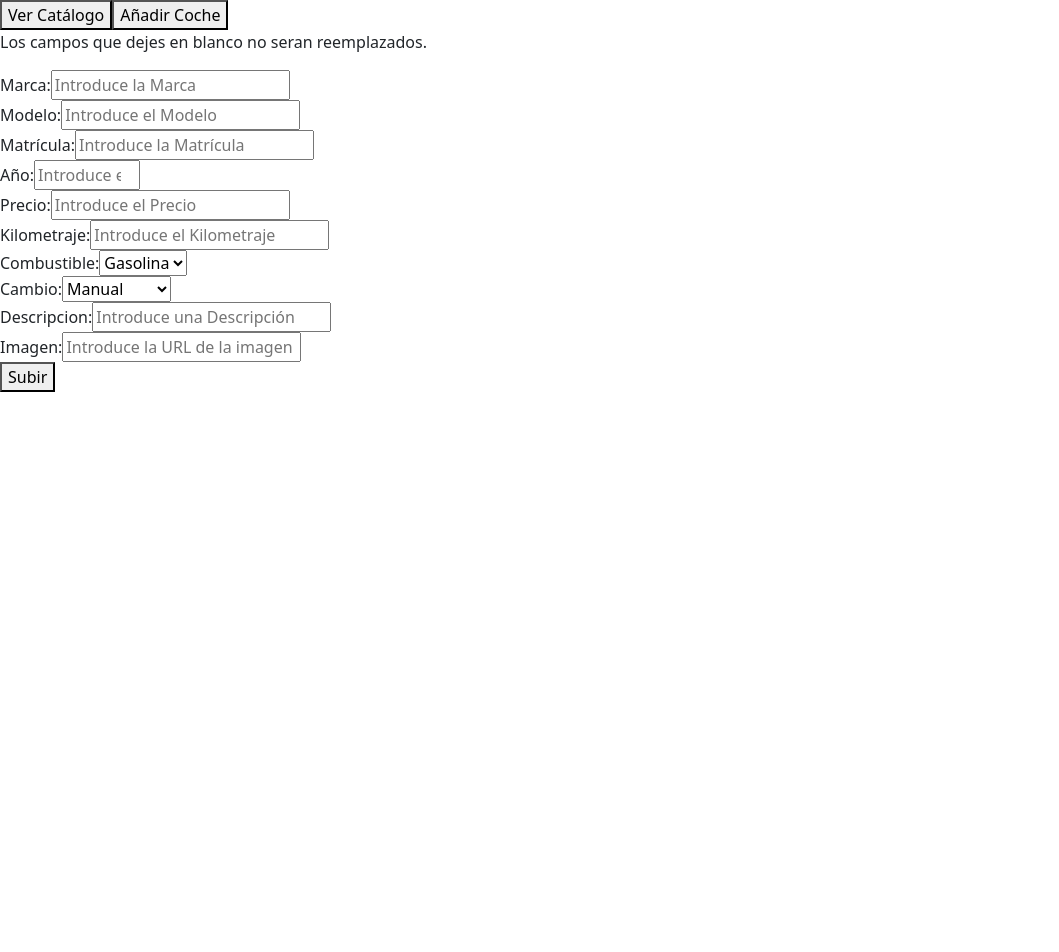
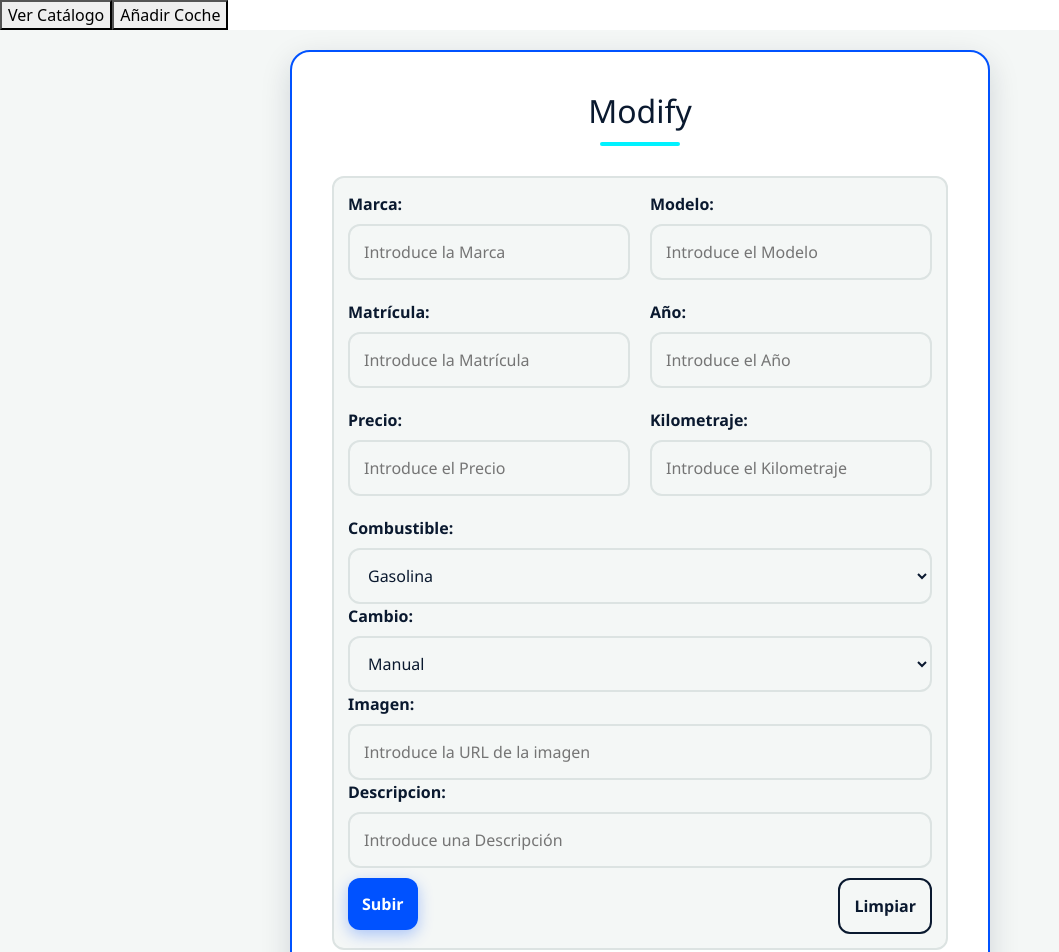
Before and after one commit to TL47/catalogoCoches, an Angular app: page /modify in a window 1280 px wide. Shown: the top 952 px of the page, without its empty margins (0-1059 px from the left). Before the commit the page ends 800 px from the top, so only its background shows below. Built offline with nearby package versions, Linux system fonts and the light colour scheme.

Commit message:
Modify-Completo

```diff
--- a/src/app/modify/modify.css
+++ b/src/app/modify/modify.css
@@ -0,0 +1,134 @@
+*{
+    margin: 0;
+    padding: 0;
+    box-sizing: border-box;
+}
+
+.body {
+    font-family: 'Segoe UI', Tahoma, Geneva, Verdana, sans-serif;
+    background-color: #F4F7F6;
+    min-height: 100vh;
+    display: flex;
+    justify-content: center;
+    align-items: center;
+    padding: 20px;
+}
+
+.contenedor-form {
+    background-color: white;
+    width: 100%;
+    max-width: 700px;
+    padding: 40px;
+    border-radius: 20px;
+    box-shadow: 0 10px 30px rgba(10, 25, 47, 0.15);
+    border: 2px solid #0052FF;
+}
+
+.titulo-form {
+    text-align: center;
+    color: #0A192F;
+    font-size: 2rem;
+    margin-bottom: 30px;
+    position: relative;
+}
+
+.titulo-form::after {
+    content: "";
+    display: block;
+    width: 80px;
+    height: 4px;
+    background-color: #00F2FF;
+    margin: 12px auto 0;
+    border-radius: 10px;
+}
+
+.form-coche {
+    display: flex;
+    flex-direction: column;
+    gap: 20px;
+}
+
+.grupo-input {
+    display: flex;
+    flex-direction: column;
+}
+
+.grupo-input label {
+    margin-bottom: 8px;
+    color: #0A192F;
+    font-weight: 600;
+}
+
+.control-input,
+.control-select,
+.control-area {
+    padding: 14px;
+    border: 2px solid #dce3e2;
+    border-radius: 12px;
+    font-size: 1rem;
+    background-color: #F4F7F6;
+    color: #0A192F;
+    transition: all 0.3s ease;
+}
+
+.control-input:focus,
+.control-select:focus,
+.control-area:focus {
+    outline: none;
+    border-color: #0052FF;
+    box-shadow: 0 0 0 4px rgba(0, 82, 255, 0.15);
+    background-color: white;
+}
+
+.fila-detalles {
+    display: flex;
+    gap: 20px;
+}
+
+.fila-detalles .grupo-input {
+    flex: 1;
+}
+
+.control-area {
+    resize: vertical;
+}
+
+.acciones {
+    display: flex;
+    justify-content: space-between;
+    gap: 20px;
+    margin-top: 10px;
+}
+
+.acciones button {
+    flex: 1;
+    padding: 14px;
+    border: none;
+    border-radius: 12px;
+    font-size: 1rem;
+    font-weight: bold;
+    cursor: pointer;
+    transition: all 0.3s ease;
+}
+
+.btn-limpiar {
+    background-color: transparent;
+    border: 2px solid #0A192F !important;
+    color: #0A192F;
+}
+
+.btn-limpiar:hover {
+    background-color: #0A192F;
+    color: white;
+}
+
+.btn-guardar {
+    background-color: #0052FF;
+    color: white;
+    box-shadow: 0 5px 15px rgba(0, 82, 255, 0.3);
+}
+
+.btn-guardar:hover {
+    background-color: #003fcc;
+    transform: translateY(-2px);
+}
--- a/src/app/modify/modify.html
+++ b/src/app/modify/modify.html
@@ -1,30 +1,38 @@
+<div class="body">
+    <div class="contenedor-form ">
 
+        <h1 class="titulo-form">Modify</h1>
 
-<p>Los campos que dejes en blanco no seran reemplazados.</p>
-
-<div>
-    <label for="Marca">Marca: </label>
-    <input type="text" id="Marca" name="Marca" placeholder="Introduce la Marca" required>
+        <div class="control-area form-coche">
+            <div class="fila-detalles">
+                <div class="grupo-input">
+                    <label class="grupo-input" for="Marca">Marca: </label>
+                    <input class="control-input" type="text" id="Marca" name="Marca" placeholder="Introduce la Marca" required>
                 </div>
-<div>
-    <label for="Modelo">Modelo: </label>
-    <input type="text" id="Modelo" name="Modelo" placeholder="Introduce el Modelo" required>
+                <div class="grupo-input">
+                    <label class="grupo-input" for="Modelo">Modelo: </label>
+                    <input class="control-input" type="text" id="Modelo" name="Modelo" placeholder="Introduce el Modelo" required>
                 </div>
-<div>
+            </div>
+            <div class="fila-detalles">
+                <div class="grupo-input">
                     <label for="Matrícula">Matrícula: </label>
-    <input type="text" id="Matrícula" name="Matrícula" placeholder="Introduce la Matrícula" required>
+                    <input class="control-input" type="text" id="Matrícula" name="Matrícula" placeholder="Introduce la Matrícula" required>
                 </div>
-<div>
-    <label for="Año">Año: </label>
-    <input type="number" id="Año" min="1886" max="2026" name="Año" placeholder="Introduce el Año" required>
+                <div class="grupo-input">
+                    <label class="grupo-input" for="Año">Año: </label>
+                    <input class="control-input" type="number" id="Año" min="1886" max="2026" name="Año" placeholder="Introduce el Año" required>
                 </div>
-<div>
-    <label for="Precio">Precio: </label>
-    <input type="number" id="Precio" step="0.01" min="0" name="Precio" placeholder="Introduce el Precio" required>
             </div>
-<div>
-    <label for="">Kilometraje: </label>
-    <input type="number" id="marca" min="0.0" step="0.01" name="marca" placeholder="Introduce el Kilometraje" required>
+            <div class="fila-detalles">
+                <div class="grupo-input">
+                    <label class="grupo-input" for="Precio">Precio: </label>
+                    <input class="control-input" type="number" id="Precio" step="0.01" min="0" name="Precio" placeholder="Introduce el Precio" required>
+                </div>
+                <div class="grupo-input">
+                    <label class="grupo-input" for="kilometraje">Kilometraje: </label>
+                    <input class="control-input" type="number" id="kilometraje" min="0" step="0.01" name="kilometraje" placeholder="Introduce el Kilometraje" required>
+                </div>
             </div>
             <div class="grupo-input">
                 <label for="combustible">Combustible:</label>
@@ -41,14 +49,22 @@
                     <option value="automatico">Automático</option>
                 </select>
             </div>
+            <div class="grupo-input">
+                <label class="grupo-input" for="image">Imagen: </label>
+                <input class="control-input" type="url" id="Imagen" name="Imagen" placeholder="Introduce la URL de la imagen" required>
+            </div>
+            <div class="grupo-input">
+                <label class="grupo-input" for="descripcion">Descripcion: </label>
+                <input class="control-input" type="text" id="Descripcion" name="Descripcion" placeholder="Introduce una Descripción" required>
+            </div>
+            <div class="acciones">
                 <div>
-    <label for="descripcion">Descripcion: </label>
-    <input type="text" id="Descripcion" name="Descripcion" placeholder="Introduce una Descripción" required>
+                    <button class="btn-guardar" type="submmit">Subir</button>
                 </div>
                 <div>
-    <label for="image">Imagen: </label>
-    <input type="url" id="Imagen" name="Imagen" placeholder="Introduce la URL de la imagen" required>
+                    <button class="btn-limpiar" type="errase">Limpiar</button>
                 </div>
-<div>
-    <button type="submmit">Subir</button>
             </div>
+        </div>
+    </div>
+</div>
```
Lines whose indentation alone changed are shown as unchanged.
